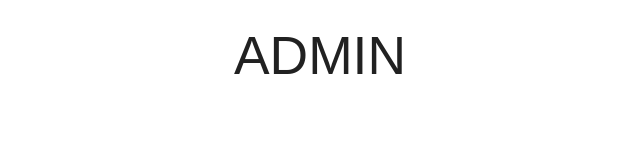
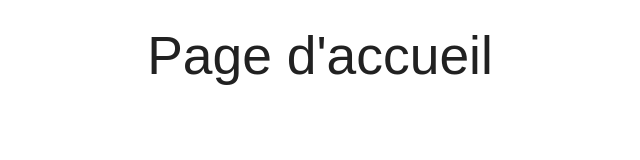
Before and after one commit to Nolan32/Projet_Cantoloup, a website: page index.html in a window 1280 px wide. Shown: the whole page, without its empty margins (320-960 px from the left). Drawn offline with nearby package versions, Linux system fonts and the light colour scheme.

Commit message:
correction merge

```diff
--- a/index.html
+++ b/index.html
@@ -10,7 +10,7 @@
 </head>
 <body>
 
-	<h2 class="center-align">ADMIN</h2>
+	<h2 class="center-align">Page d'accueil</h2>
 
 	<script type="text/javascript" src="node_modules/jquery/dist/jquery.min.js"></script>
 	<script type="text/javascript" src="node_modules/materialize-css/dist/js/materialize.min.js"></script>
```
